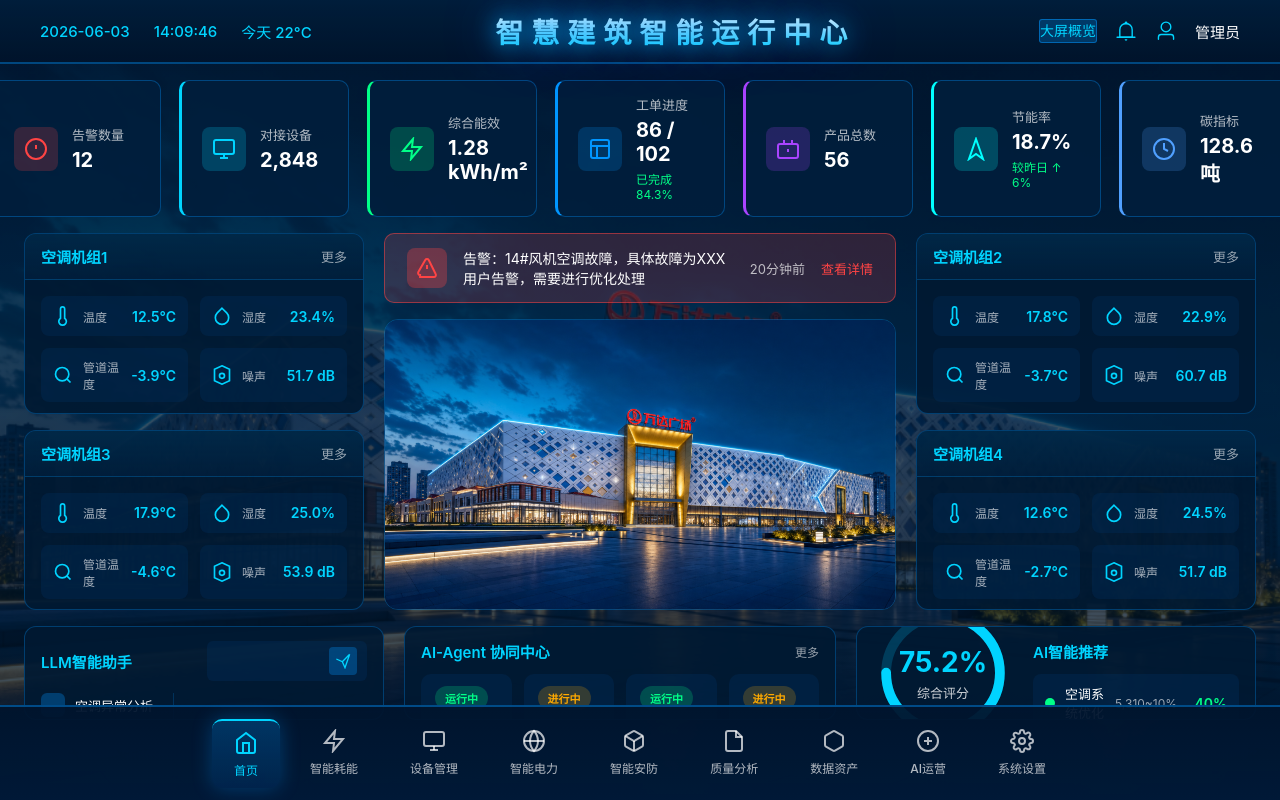
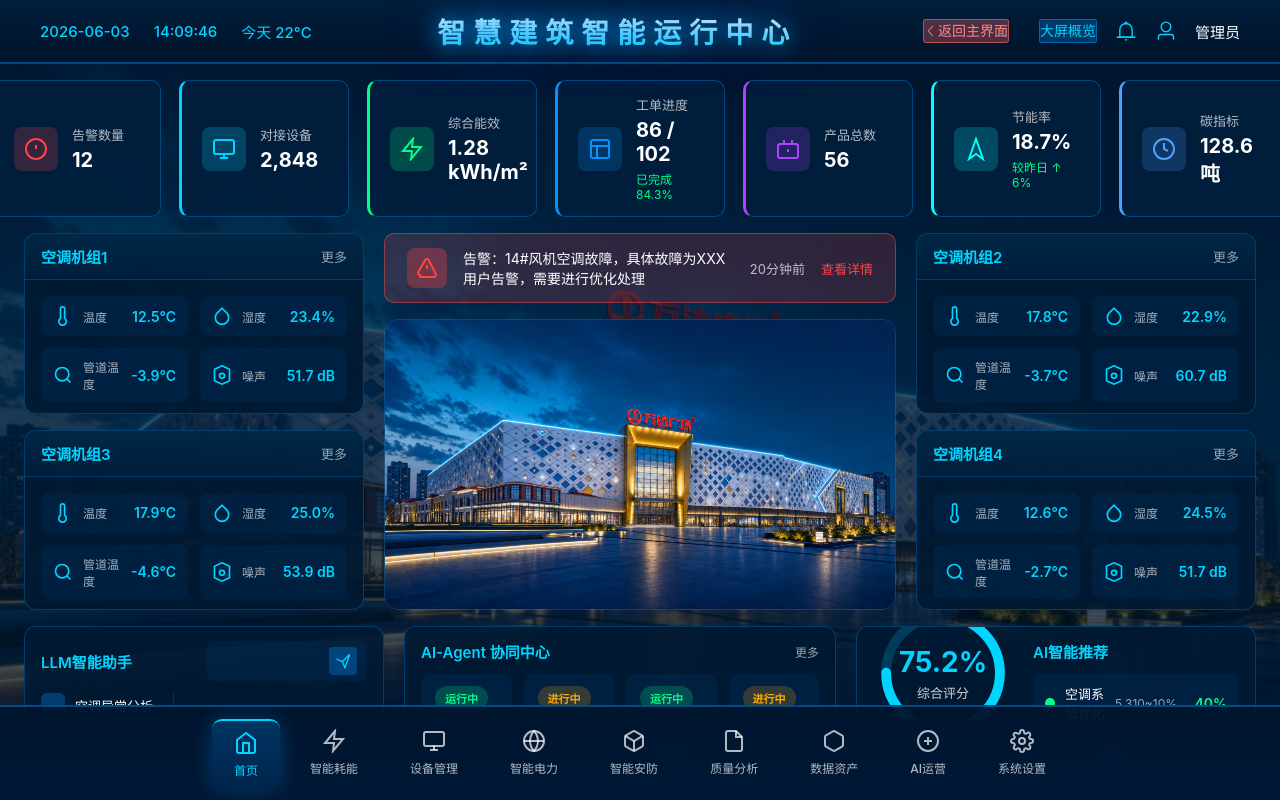
Before and after one commit to fzy123456-fzy/ops-frontend, a Vue app: page /visual-screen in a window 1280 px wide. Built offline with nearby package versions, Linux system fonts and the light colour scheme; sample sign-in values are in the browser's storage.

Commit message:
新增：大屏页面添加返回主界面按钮

```diff
--- a/src/views/VisualScreen.vue
+++ b/src/views/VisualScreen.vue
@@ -11,6 +11,10 @@
         <h1 class="system-title">智慧建筑智能运行中心</h1>
       </div>
       <div class="header-right">
+        <el-button class="header-btn back-btn" size="small" @click="goBack">
+          <el-icon><ArrowLeft /></el-icon>
+          返回主界面
+        </el-button>
         <el-button class="header-btn" size="small">大屏概览</el-button>
         <el-icon class="header-icon"><Bell /></el-icon>
         <el-icon class="header-icon"><User /></el-icon>
@@ -679,7 +683,10 @@
 
 <script setup>
 import { ref, onMounted, onUnmounted } from 'vue'
-import { Bell, User } from '@element-plus/icons-vue'
+import { useRouter } from 'vue-router'
+import { Bell, User, ArrowLeft } from '@element-plus/icons-vue'
+
+const router = useRouter()
 
 const currentDate = ref('')
 const currentTime = ref('')
@@ -697,6 +704,10 @@ const updateTime = () => {
   const seconds = String(now.getSeconds()).padStart(2, '0')
   currentDate.value = `${year}-${month}-${day}`
   currentTime.value = `${hours}:${minutes}:${seconds}`
+}
+
+const goBack = () => {
+  router.push('/dashboard')
 }
 
 const getPageTitle = () => {
@@ -797,6 +808,20 @@ onUnmounted(() => {
   font-size: 14px;
 }
 
+.back-btn {
+  background: rgba(255,100,100,0.3);
+  border: 1px solid rgba(255,100,100,0.6);
+  color: #ff8888;
+  transition: all 0.3s;
+}
+
+.back-btn:hover {
+  background: rgba(255,100,100,0.5);
+  border-color: rgba(255,100,100,0.8);
+  color: #ffaaaa;
+  box-shadow: 0 0 15px rgba(255,100,100,0.3);
+}
+
 .header-icon {
   color: #00d4ff;
   font-size: 22px;
```
